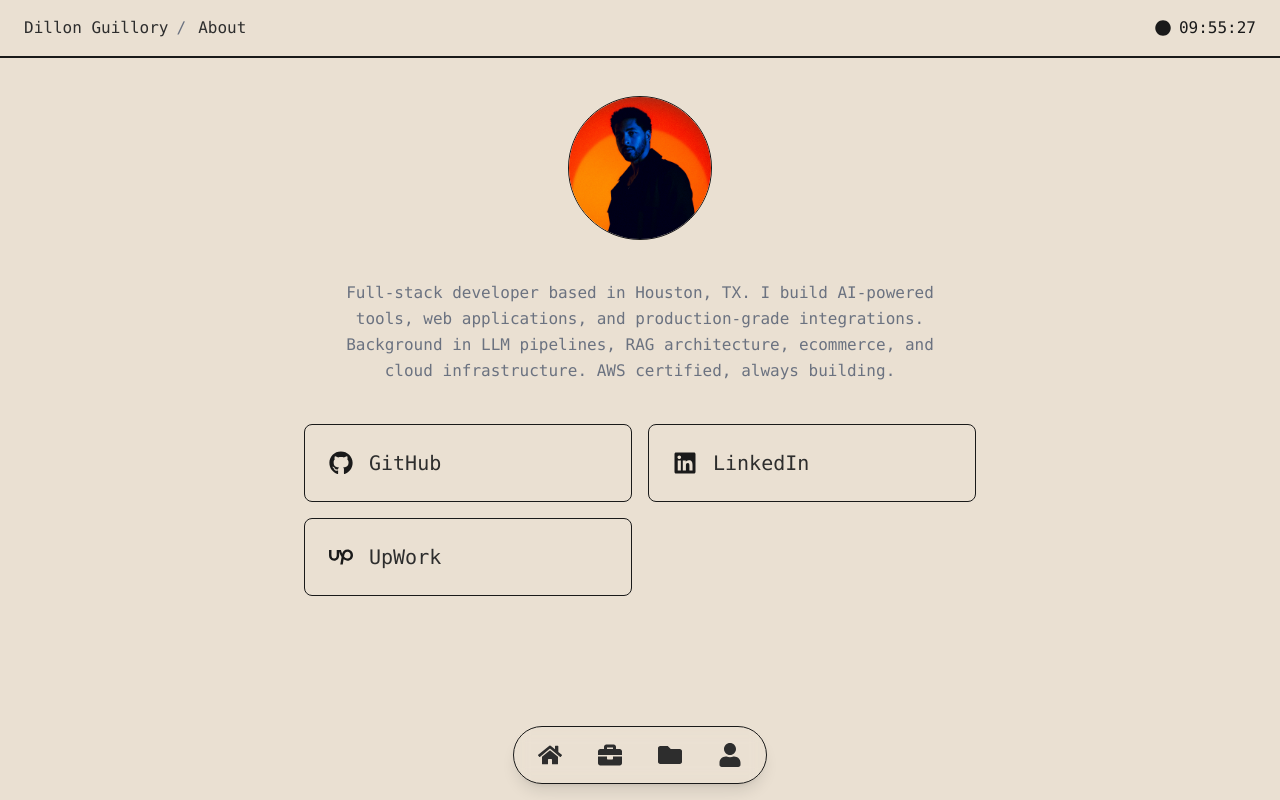
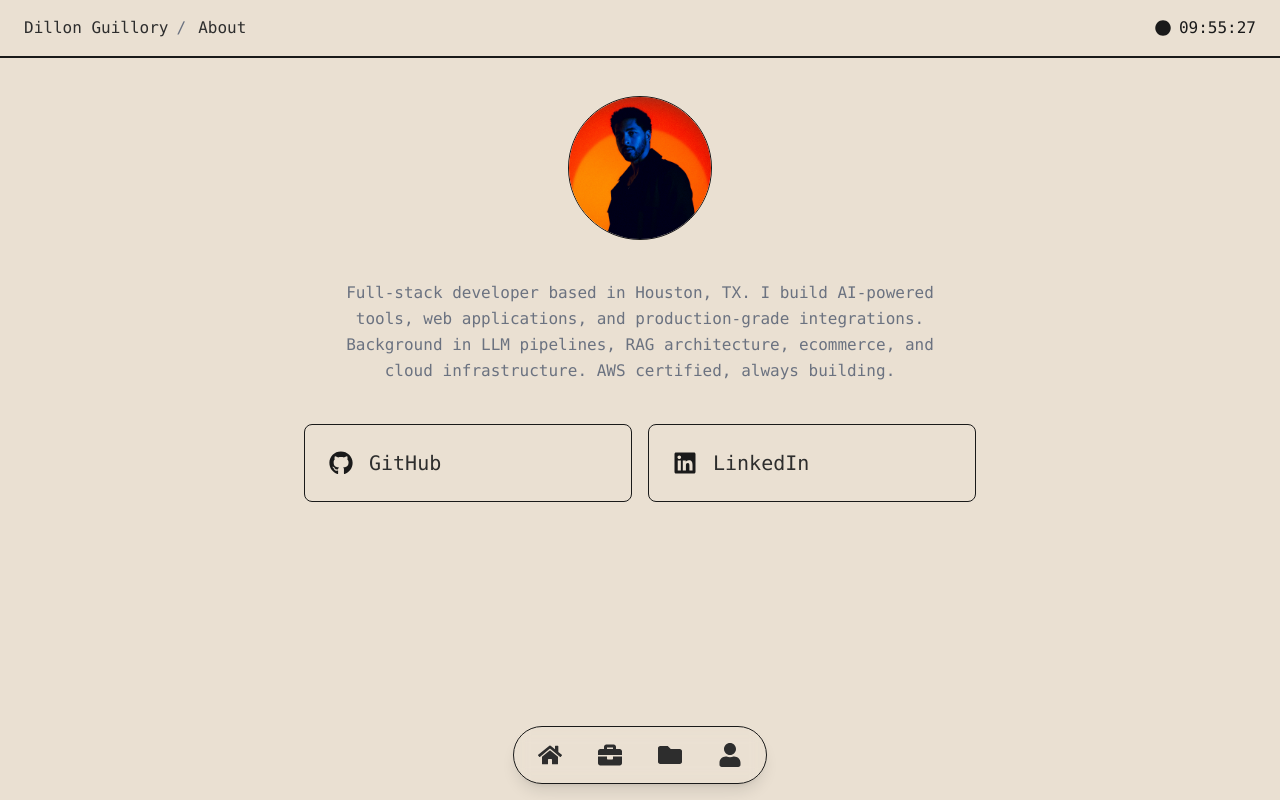
Before and after one commit to dillguill/dillguill.github.io, a Next.js app: page /about in a window 1280 px wide. Built offline with nearby package versions, Linux system fonts and the light colour scheme.

Commit message:
Remove Upwork from About

```diff
--- a/src/components/About.js
+++ b/src/components/About.js
@@ -14,11 +14,6 @@ const socialLinks = [
     name: 'LinkedIn',
     icon: FaLinkedin,
     url: 'https://www.linkedin.com/in/dillon-guillory/',
-  },
-  {
-    name: 'UpWork',
-    icon: FaUpwork,
-    url: 'https://www.upwork.com/freelancers/~01f791efc5982a7e5d',
   },
 ];
 
```
